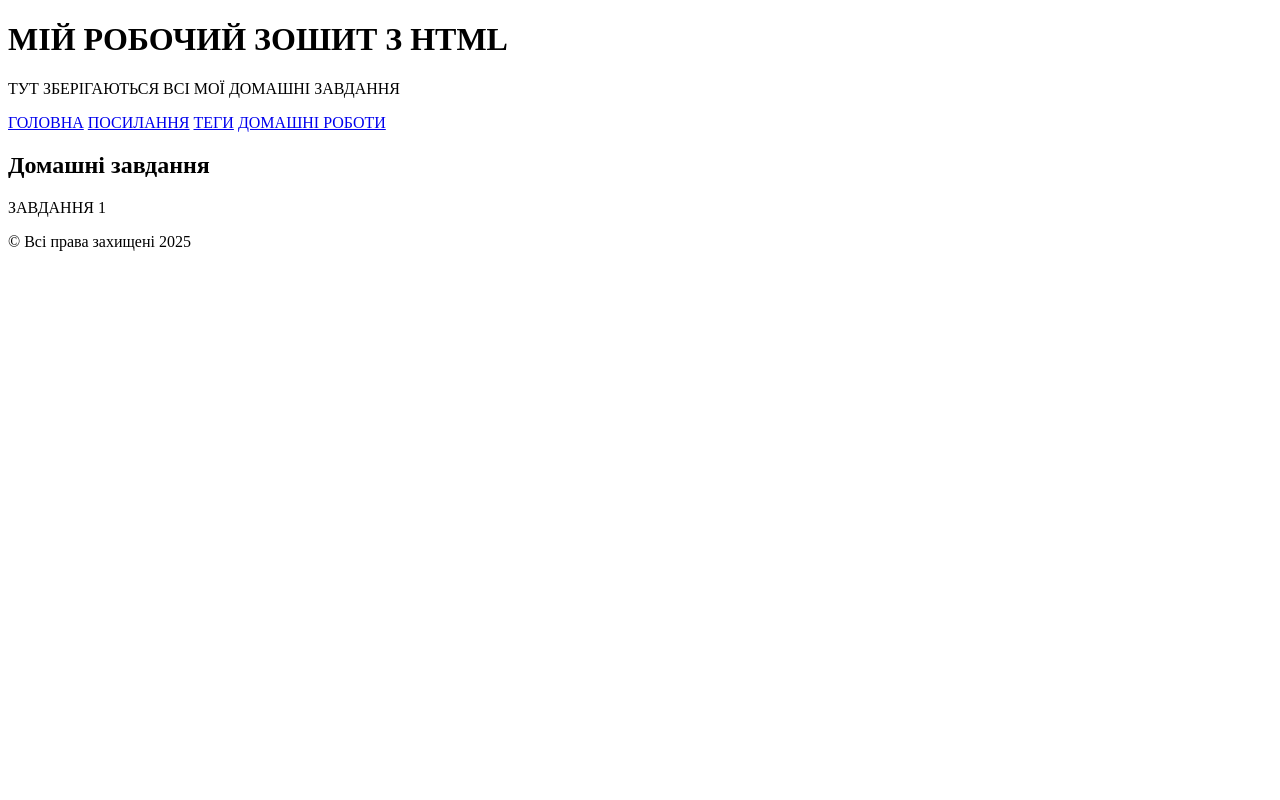
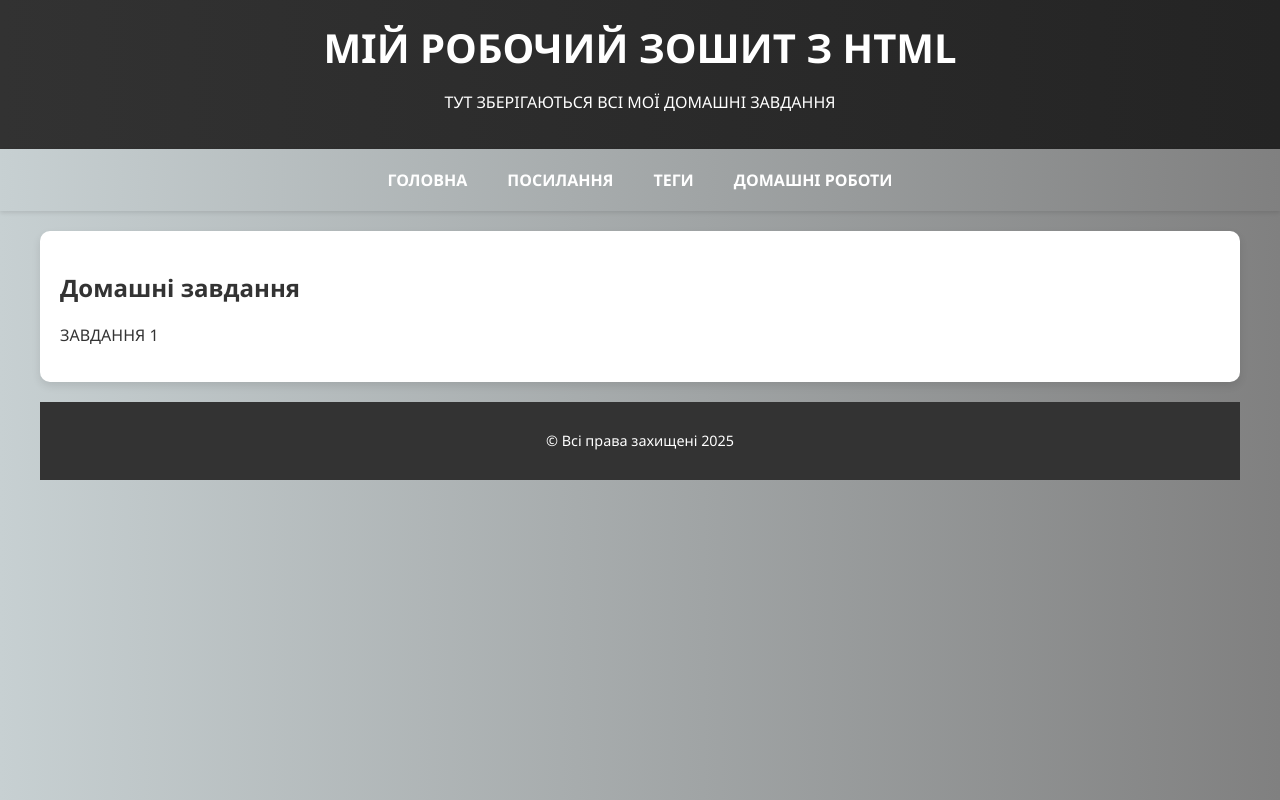
Before and after one commit to Igorskyi/My_first_project.github.io, a plain HTML site: page homeworks.html in a window 1280 px wide. Drawn offline with Linux system fonts and the light colour scheme.

Commit message:
Update homeworks.html

```diff
--- a/homeworks.html
+++ b/homeworks.html
@@ -4,7 +4,7 @@
     <meta charset="UTF-8">
     <meta name="viewport" content="width=device-width, initial-scale=1.0">
     <title>Друга сторінка</title>
-    <link rel="stylesheet" href="../ALL HOMEWORKS HTML/style.css"> <!-- Підключення CSS -->
+    <link rel="stylesheet" href="../style.css"> <!-- Підключення CSS -->
 </head>
 <body>
     <!-- Хедер сторінки -->
```
